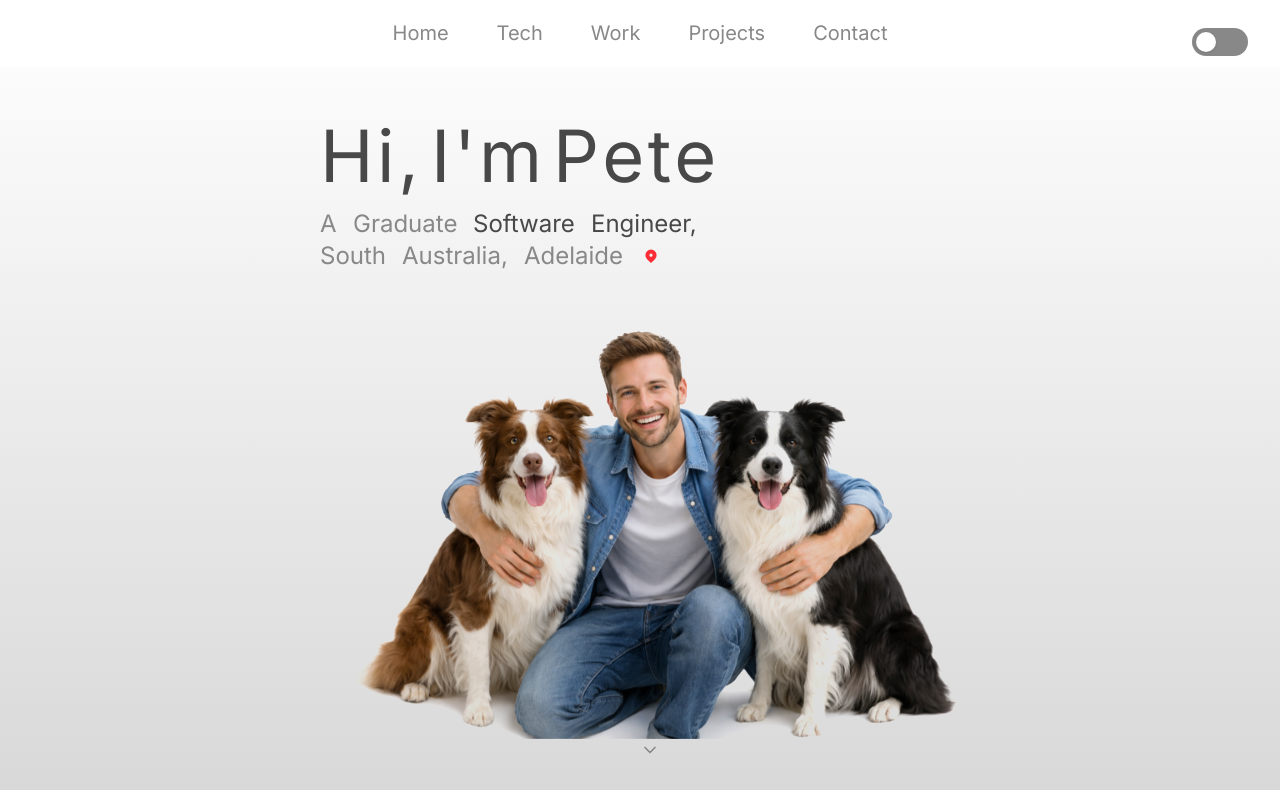
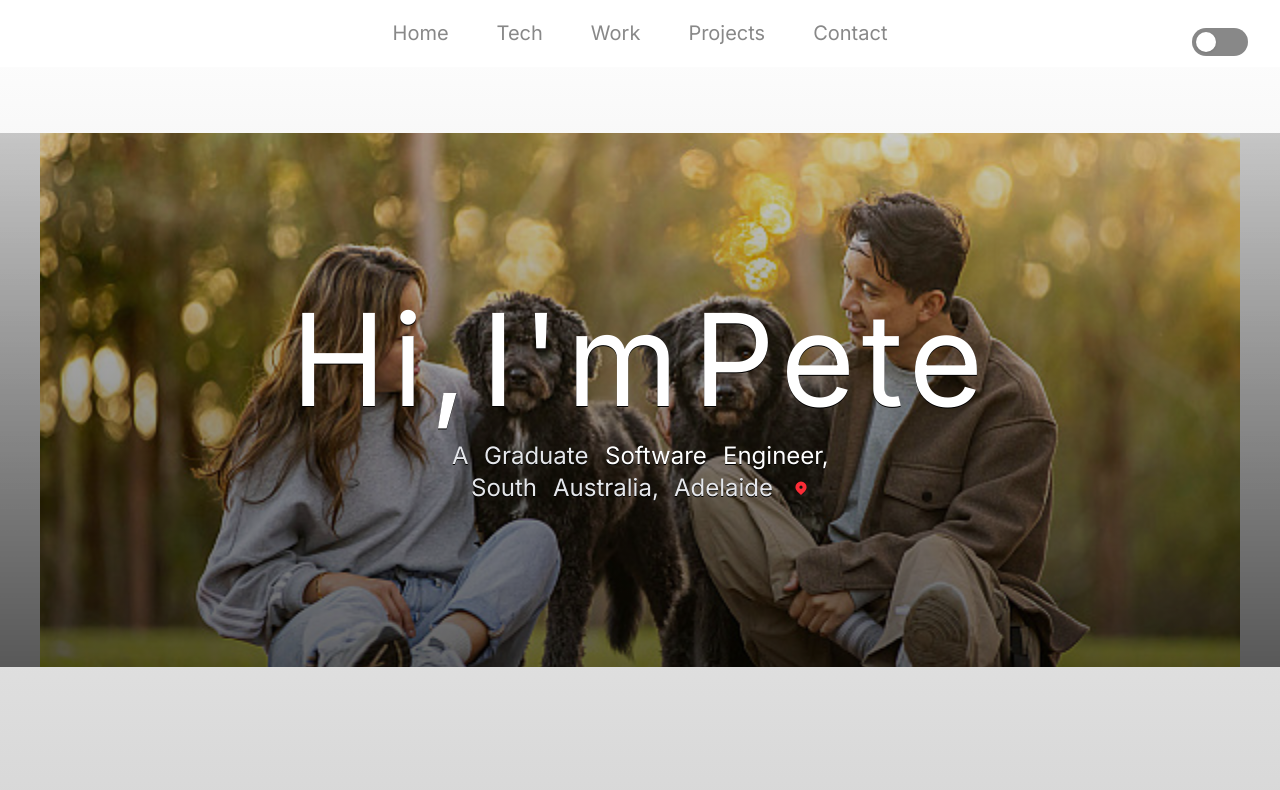
Before and after one commit to pete-lim/portfolio-pete, a React (Vite) app: page / in a window 1280 px wide. Shown: the top 790 px of the page. Built offline with nearby package versions, Linux system fonts and the light colour scheme.

Commit message:
style updated hero page for desktop layout
image set as background for desktop viewport

text set at center of image

dark gradient overlay for text visibility

```diff
--- a/src/App.css
+++ b/src/App.css
@@ -39,7 +39,7 @@ button {
 }
 
 section {
-  @apply pt-30 min-h-screen max-h-max w-8/10 lg:w-5/10 justify-self-center relative;
+  @apply flex flex-col min-h-screen max-h-max w-8/10 lg:w-5/10 justify-self-center justify-center relative;
   scroll-snap-align: start;
 }
 .root {
@@ -138,3 +138,19 @@ body {
 #icon {
   @apply hover:text-indigo-600 transition-colors duration-300;
 }
+
+.hero-parallax {
+  background-image:
+    linear-gradient(to top, rgba(0, 0, 0, 0.7), rgba(0, 0, 0, 0.1)),
+    url('/src/assets/images/hero-photo.jpg');
+  background-size: contain;
+  background-repeat: no-repeat;
+  background-position: center;
+  background-attachment: fixed;
+}
+#home {
+  @apply lg:w-screen;
+}
+.parallax-text {
+  @apply text-white!;
+}
--- a/src/components/Hero.tsx
+++ b/src/components/Hero.tsx
@@ -1,6 +1,5 @@
-import heroPhoto from '../assets/images/hero-photo.png';
+import heroPhoto from '../assets/images/hero-photo.jpg';
 import { HiLocationMarker } from 'react-icons/hi';
-import { FiChevronDown } from 'react-icons/fi';
 import { motion, useMotionValue, useSpring } from 'framer-motion';
 import type { ElementType, ReactNode } from 'react';
 
@@ -26,7 +25,7 @@ function DistortText({ children, tag = 'h2', className = '' }: prop) {
   const MotionTag = motion[tag as allowedTags];
   return (
     <MotionTag
-      className={`distort-word ${className}`}
+      className={`distort-word lg:text-shadow-black lg:text-shadow-2xs  ${className}`}
       onMouseMove={onMove}
       onMouseLeave={() => {
         x.set(0);
@@ -41,32 +40,41 @@ function DistortText({ children, tag = 'h2', className = '' }: prop) {
 
 export default function HeroSection() {
   return (
-    <section className="section" id="home">
+    <section className={`section h-screen`} id="home">
+      <div className="hero-parallax max-lg:bg-none! lg:flex flex-col lg:h-8/12 items-center justify-center">
         <span className="flex gap-2 mb-4">
-        <DistortText tag="header">Hi,</DistortText>
-        <DistortText tag="header">I'm</DistortText>
-        <DistortText tag="header">Pete</DistortText>
+          <DistortText tag="header" className="lg:text-9xl! lg:text-white!">
+            Hi,
+          </DistortText>
+          <DistortText tag="header" className="lg:text-9xl! lg:text-white!">
+            I'm
+          </DistortText>
+          <DistortText tag="header" className="lg:text-9xl! lg:text-white!">
+            Pete
+          </DistortText>
         </span>
         <span className="flex gap-4">
-        <DistortText>A</DistortText>
-        <DistortText>Graduate</DistortText>
-        <DistortText tag="h3">Software</DistortText>
-        <DistortText tag="h3">Engineer,</DistortText>
+          <DistortText className="lg:text-gray-200!">A</DistortText>
+          <DistortText className="lg:text-gray-200!">Graduate</DistortText>
+          <DistortText className="lg:text-white!" tag="h3">
+            Software
+          </DistortText>
+          <DistortText tag="h3" className="lg:text-white!">
+            Engineer,
+          </DistortText>
         </span>
         <span className="flex items-center gap-4">
-        <DistortText>South</DistortText>
-        <DistortText>Australia,</DistortText>
-        <DistortText>Adelaide</DistortText>
+          <DistortText className="lg:text-gray-200!">South</DistortText>
+          <DistortText className="lg:text-gray-200!">Australia,</DistortText>
+          <DistortText className="lg:text-gray-200!">Adelaide</DistortText>
           <HiLocationMarker className="ml-1 text-red-500" />
         </span>
         <img
           src={heroPhoto}
           alt=""
-        className="mix-blend-darken mt-10 w-full h-5/10 object-cover"
+          className="lg:hidden mt-10 w-full h-5/10 object-cover"
         />
-      <button className="bottom-chevron">
-        <FiChevronDown className="text-xl text-accent" />
-      </button>
+      </div>
     </section>
   );
 }
--- a/src/components/Projects.tsx
+++ b/src/components/Projects.tsx
@@ -9,7 +9,7 @@ import { motion } from 'motion/react';
 export default function ProjectSection() {
   const [emblaRef] = useEmblaCarousel({ loop: true }, [Autoplay()]);
   return (
-    <section className="section" id="projects">
+    <section className="section pt-30" id="projects">
       <header>Projects</header>
       <div className="embla mt-10 grow" ref={emblaRef}>
         <div className="embla__container cursor-grab">
@@ -83,15 +83,6 @@ export default function ProjectSection() {
           </div>
         </div>
       </div>
-      <button className="bottom-chevron">
-        <motion.button
-          whileHover={{ scale: 1.4 }}
-          whileTap={{ scale: 1 }}
-          onHoverStart={() => console.log('hover started!')}
-        >
-          <FiChevronDown className="text-xl text-accent" />
-        </motion.button>
-      </button>
     </section>
   );
 }
--- a/src/components/TechStack.tsx
+++ b/src/components/TechStack.tsx
@@ -44,9 +44,6 @@ export default function TechStack() {
             </span>
           </div>
         </div>
-        <button className="bottom-chevron">
-          <FiChevronDown className="text-xl text-accent" />
-        </button>
       </motion.ul>
     </section>
   );
--- a/src/components/Work.tsx
+++ b/src/components/Work.tsx
@@ -28,7 +28,7 @@ function ExperienceCard({ children }: ExperienceCardProps) {
 
 export default function WorkSection() {
   return (
-    <section className="section pb-40" id="work">
+    <section className="section py-40" id="work">
       <header className="mb-8">Work</header>
       <div className="flex flex-col gap-8 ">
         <ExperienceCard>
@@ -83,9 +83,6 @@ export default function WorkSection() {
           <h2 className="mb-4!">Dyson, Australia</h2>
         </ExperienceCard>
       </div>
-      <button className="bottom-chevron">
-        <FiChevronDown className="text-xl text-accent" />
-      </button>
     </section>
   );
 }
```
Also changed, not shown: src/assets/images/hero-photo.jpg (added). Lines whose indentation alone changed are shown as unchanged.
